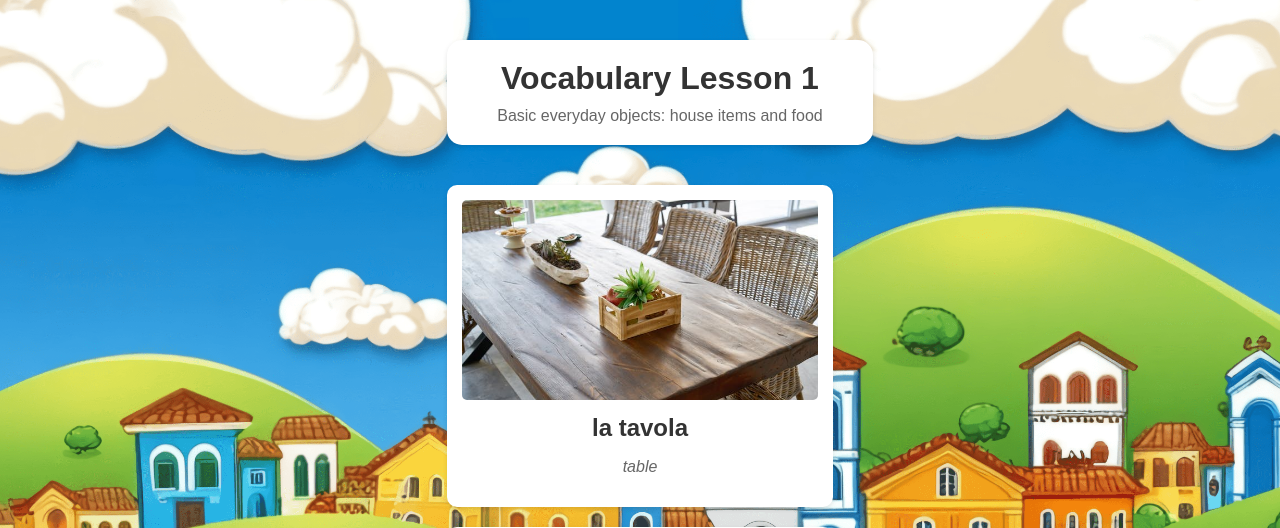
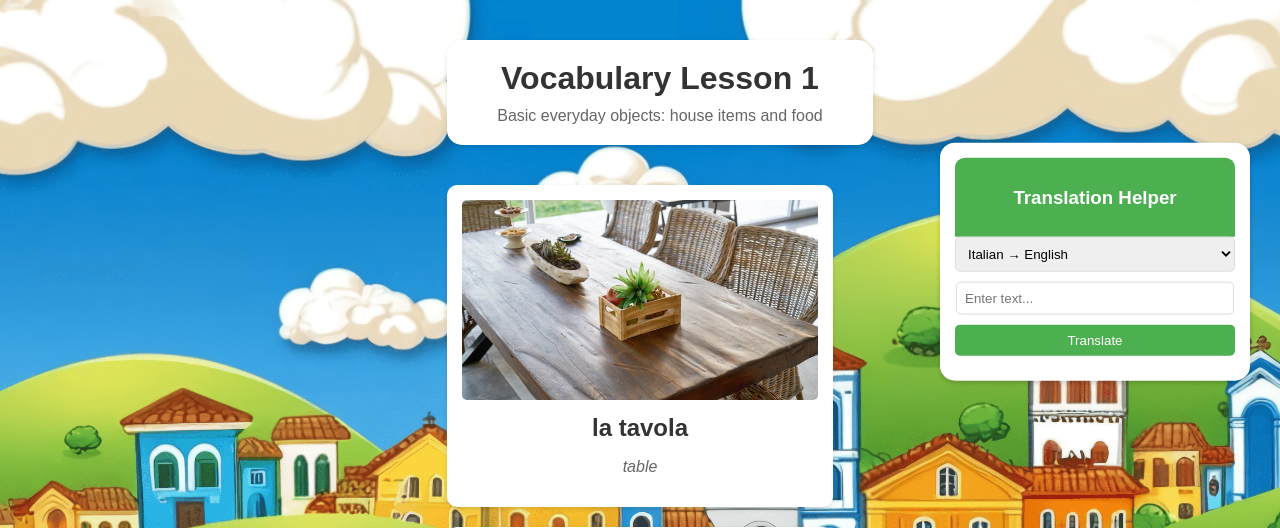
Before and after one commit to AlessioDiB/I_Learn_Italiano, a Flask app: page /learning/vocabulary/1 in a window 1280 px wide. Shown: the part 82-610 px from the top of the page. Run offline with Flask 3, Linux system fonts and the light colour scheme; data comes from the database, SQL or seed files in the repository.

Commit message:
Translation window_beginning
Only vocabulary section done.

```diff
--- a/app.py
+++ b/app.py
@@ -8,6 +8,7 @@ import os
 from routes.learning import learning, init_vocabulary, init_phrases, init_grammar
 from routes.practicing import practicing
 from utils import get_current_user
+from translate import Translator
 
 app = Flask(__name__)
 app.config['SQLALCHEMY_DATABASE_URI'] = 'sqlite:///test.db'
@@ -63,6 +64,16 @@ def contact():
     current_user = get_current_user()
     return render_template('contact.html', current_user=current_user)
 
+@app.route('/practicing', methods=['GET', 'POST'])
+def practicing():
+    translation = None
+    if request.method == 'POST':
+        text = request.form.get('text')
+        direction = request.form.get('direction')
+        from_lang, to_lang = direction.split('-')
+        translator = Translator(from_lang=from_lang, to_lang=to_lang)
+        translation = translator.translate(text)
+    return render_template('practicing.html', translation=translation)
 
 # User routes
 @app.route('/user')
--- a/routes/learning.py
+++ b/routes/learning.py
@@ -1,17 +1,35 @@
-from flask import Blueprint, render_template, redirect, url_for
+# learning.py
+from flask import Blueprint, render_template, redirect, url_for, request
 from models import VocabularyItem, PhraseItem, db, GrammarLesson, UserProgress
 from utils import get_current_user
 from datetime import datetime
+from translate import Translator
+
 
 learning = Blueprint('learning', __name__)
 
 
-@learning.route('/learning')
+@learning.route('/learning', methods=['GET', 'POST'])
 def index():
     current_user = get_current_user()
-    return render_template('learning.html', current_user=current_user)
+    translation = None
+    if request.method == 'POST':
+       text = request.form.get('text')
+       direction = request.form.get('direction')
+       from_lang, to_lang = direction.split('-')
+       translator = Translator(from_lang=from_lang, to_lang=to_lang)
+       translation = translator.translate(text)
+    return render_template('learning.html', current_user=get_current_user(), translation=translation)
 
-@learning.route('/learning/vocabulary/<int:lesson_number>')
+
+
+
+    #return render_template('learning.html', current_user=current_user)
+
+
+
+
+@learning.route('/learning/vocabulary/<int:lesson_number>', methods=['GET', 'POST'])
 def vocabulary_lesson(lesson_number):
     if lesson_number not in [1, 2]:
         return redirect(url_for('learning.index'))
@@ -27,10 +45,22 @@ def vocabulary_lesson(lesson_number):
         if not progress:
             mark_lesson_complete(user.id, 'vocabulary', lesson_number)
 
+    translation = None
+    if request.method == 'POST':
+        text = request.form.get('text')
+        direction = request.form.get('direction')
+        from_lang, to_lang = direction.split('-')
+        translator = Translator(from_lang=from_lang, to_lang=to_lang)
+        translation = translator.translate(text)
+
     vocabulary_items = VocabularyItem.query.filter_by(lesson_number=lesson_number).all()
     return render_template('vocabulary_lesson.html',
                          items=vocabulary_items,
-                         lesson_number=lesson_number)
+                         lesson_number=lesson_number,
+                         translation=translation,
+                         current_user=get_current_user())
+
+
 
 def init_vocabulary():
     # Check if we already have vocabulary items
@@ -122,7 +152,7 @@ def init_vocabulary():
 
 
 
-@learning.route('/learning/phrases/<int:lesson_number>')
+@learning.route('/learning/phrases/<int:lesson_number>', methods=['GET', 'POST'])
 def phrases_lesson(lesson_number):
     current_user = get_current_user()
     if current_user:
@@ -220,7 +250,7 @@ def init_phrases():
 
 
 
-@learning.route('/learning/grammar/<int:lesson_number>')
+@learning.route('/learning/grammar/<int:lesson_number>', methods=['GET', 'POST'])
 def grammar_lesson(lesson_number):
     current_user = get_current_user()
     if current_user:
--- a/static/css/main.css
+++ b/static/css/main.css
@@ -847,3 +847,83 @@ body, html {
     position: relative;
     min-height: 100vh;
 }
+
+
+/* Translation box */
+
+.translation-box {
+    position: fixed;
+    right: 30px;
+    top: 40%;
+    transform: translateY(-40%);
+    background: white;
+    border-radius: 15px;
+    box-shadow: 0 2px 5px rgba(0,0,0,0.2);
+    width: 280px;
+    padding: 15px;
+}
+
+
+.translation-form > * {
+    margin-bottom: 10px;
+    width: 100%;
+}
+
+.translation-header {
+    background-color: #4CAF50;
+    color: white;
+    padding: 10px;
+    border-radius: 10px 10px 0 0;
+    text-align: center;
+}
+
+.translation-content {
+    padding: 15px;
+}
+
+.translate-select {
+    width: 100%;
+    padding: 8px;
+    margin-bottom: 10px;
+    border-radius: 5px;
+    border: 1px solid #ddd;
+}
+
+.translate-input {
+    width: calc(100% - 2px); /* Adjust width for padding */
+    box-sizing: border-box; /* Includes padding in width */
+    padding: 8px;
+    margin: 0 auto; /* Centers horizontally */
+    margin-bottom: 10px;
+    display: block; /* Ensures proper block alignment */
+    border-radius: 5px;
+    border: 1px solid #ddd;
+}
+
+
+.translate-button {
+    width: 100%;
+    padding: 8px;
+    background-color: #4CAF50;
+    color: white;
+    border: none;
+    border-radius: 5px;
+    cursor: pointer;
+}
+
+.translate-button:hover {
+    background-color: #45a049;
+}
+
+.translation-result {
+    margin-top: 10px;
+    padding: 8px;
+    min-height: 50px;
+    background-color: #f8f9fa;
+    border-radius: 5px;
+    word-wrap: break-word;
+    display: block; /* Ensures proper block alignment */
+    width: calc(100% - 2px); /* Adjust width for padding */
+    max-width: 100%; /* Prevent overflow */
+    box-sizing: border-box; /* Includes padding in width */
+}
--- a/templates/learning.html
+++ b/templates/learning.html
@@ -1,3 +1,5 @@
+<!-- learning.html -->
+
 {% extends 'base.html' %}
 
 {% block head %}
--- a/templates/vocabulary_lesson.html
+++ b/templates/vocabulary_lesson.html
@@ -1,3 +1,5 @@
+<!-- vocabulary_lesson.html -->
+
 {% extends 'base.html' %}
 
 {% block head %}
@@ -37,4 +39,20 @@
         {% endif %}
     </div>
 </div>
+<div class="translation-box">
+    <div class="translation-header">
+        <h3>Translation Helper</h3>
+    </div>
+    <form method="POST" class="translation-form">
+        <select name="direction" class="translate-select">
+            <option value="it-en">Italian → English</option>
+            <option value="en-it">English → Italian</option>
+        </select>
+        <input type="text" name="text" class="translate-input" placeholder="Enter text...">
+        <button type="submit" class="translate-button">Translate</button>
+        {% if translation %}
+            <div class="translation-result">{{ translation }}</div>
+        {% endif %}
+</form>
+</div>
 {% endblock %}
```
Also changed, not shown: routes/practicing.py (+17 -5 lines), templates/grammar_lesson.html (+16 -0 lines), templates/phrases_lesson.html (+16 -0 lines), templates/pronunciation_practice.html (+17 -2 lines), templates/reading_practice.html (+16 -0 lines), templates/writing_practice.html (+16 -0 lines).
